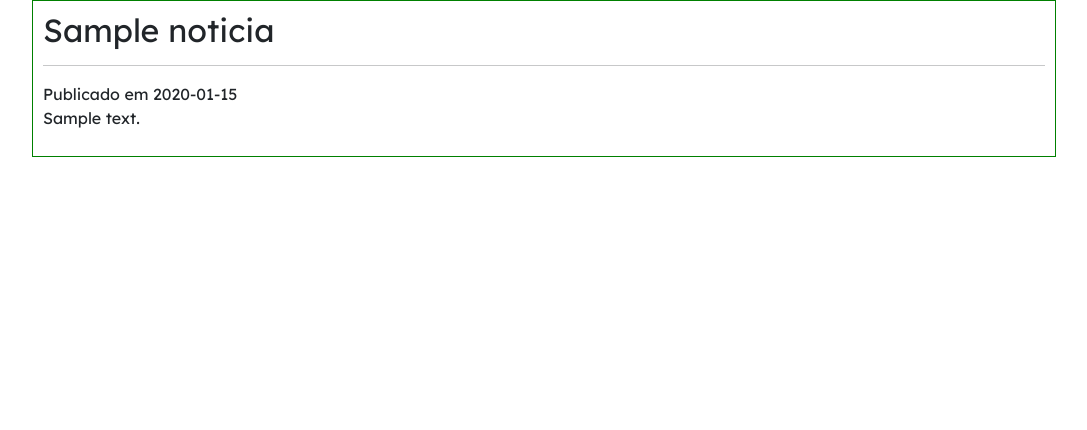
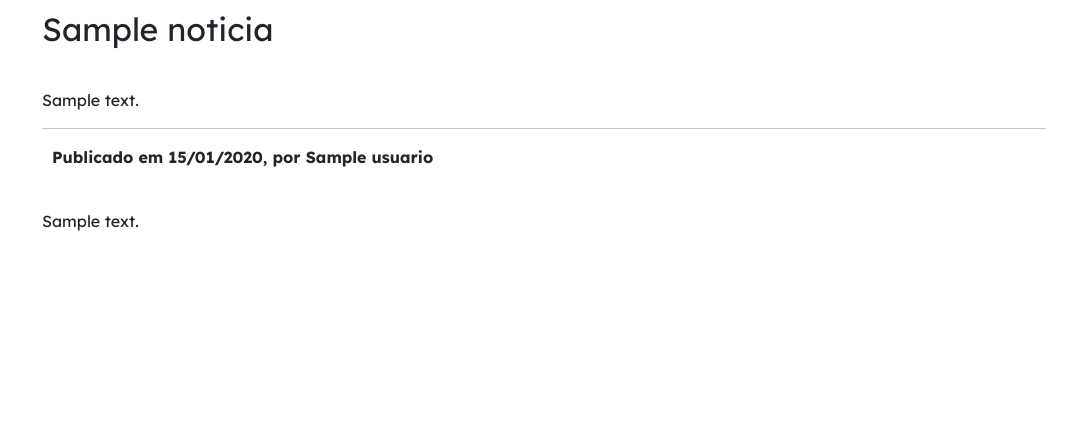
Before and after one commit to ohRobertoCarlos/dentroDaInformacao, a PHP site: a page that uses src/Models/HomeModel.php in a window 1280 px wide. Shown: the part 81-511 px from the top of the page, without its empty margins (96-1183 px from the left). Run offline with PHP 8.4, Linux system fonts and the light colour scheme; the visitor is signed in with stand-in values (Sample User, id 1); tables that the repository leaves empty hold one stand-in row (values such as "Sample post"); some libraries are stand-ins or nearby versions.

Commit message:
pagina da noticia repaginada

```diff
--- a/src/Controllers/HomeController.php
+++ b/src/Controllers/HomeController.php
@@ -49,6 +49,11 @@ class HomeController{
         $model = new HomeModel;
         $noticia = $model->mostrarNoticia($slug);
 
+        /*echo '<pre>';
+        print_r($noticia);
+        echo '</pre>';
+        exit();*/
+
         if($noticia != false){
             MainView::render('noticia',array(
                 'titulo' => $noticia->titulo,
--- a/src/Models/HomeModel.php
+++ b/src/Models/HomeModel.php
@@ -16,7 +16,7 @@ class HomeModel {
 
     public function mostrarNoticia($slug){
         $db = Connection::connect();
-        $stmt = $db->prepare('SELECT * from noticia WHERE slug = :slug');
+        $stmt = $db->prepare('SELECT *,DATE_FORMAT(data_publicacao,"%d/%m/%Y") AS data_formatada,n.id_autor,u.nome FROM noticia AS n LEFT JOIN usuario AS u ON (n.id_autor = u.id) WHERE slug = :slug');
         $stmt->bindValue(':slug',$slug);
         $stmt->execute();
 
--- a/src/Views/templates/noticia.phtml
+++ b/src/Views/templates/noticia.phtml
@@ -2,10 +2,18 @@
 <?php include 'header.phtml' ?>
 
 <main class="conteiner-noticia">
-    <h2><?=$dados['noticia']->titulo?></h2>
+
+    <h2 class="titulo-noticia"><?=$dados['noticia']->titulo?></h2>
+    <p><?=$dados['noticia']->descricao?></p>
     <hr>
-    <span class="data-publicacao">Publicado em <?=$dados['noticia']->data_publicacao?></span>
-    <p><?=$dados['noticia']->texto_conteudo?></p>
+    <span class="data-publicacao">Publicado em <?=$dados['noticia']->data_formatada?>, por <?=$dados['noticia']->nome?></span>
+
+    <div>
+
+        <p><?=$dados['noticia']->texto_conteudo?></p>
+
+    </div>
+
 </main>
 
 
--- a/src/css/styles.css
+++ b/src/css/styles.css
@@ -41,7 +41,7 @@
     padding: 10px;
     display: block;
     width: 30%;
-    margin: 25px 25px 25px 0;
+    margin: 25Homepx 25px 25px 0;
     background-color: blue;
     color: white;
     border-radius: 15px;
@@ -318,7 +318,18 @@ a .fa-sign-out-alt{
     width: 80%;
     margin: 0 auto;
     padding: 10px;
-    border: 1px solid green;
+}
+
+.conteiner-noticia h2.titulo-noticia{
+}
+
+.conteiner-noticia span {
+    padding: 10px;
+    font-weight: bold;
+}
+
+.conteiner-noticia p {
+    margin-top: 40px;
 }
 
 .conteiner-adi-noticia {
```
